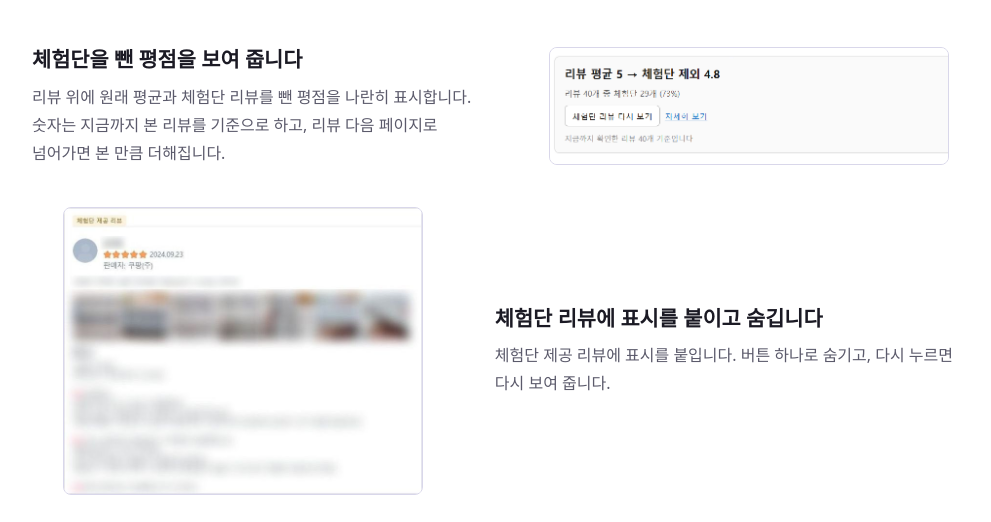
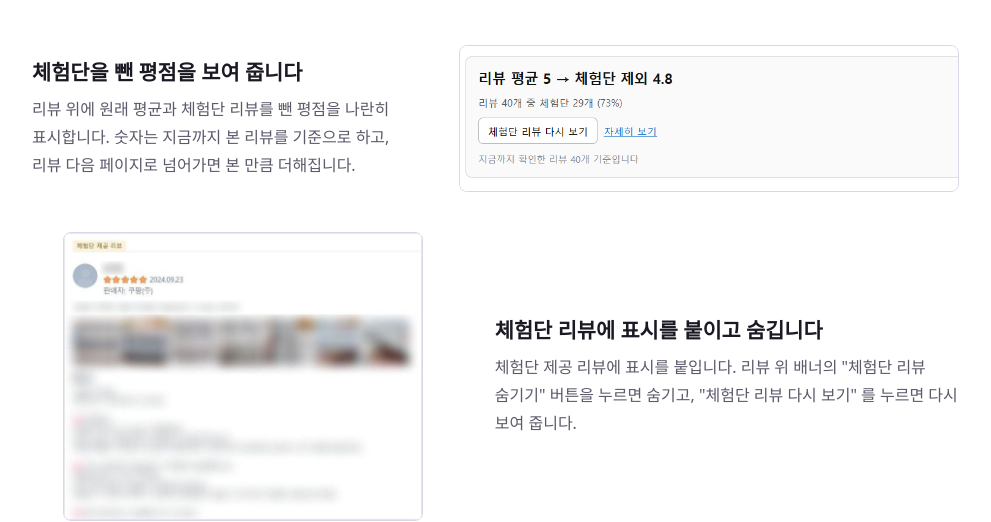
Before and after one commit to jiwon026/coupang-review-filter, a browser extension: page site/public/index.html in a window 1280 px wide. Shown: the part 315-837 px from the top of the page, without its empty margins (144-1135 px from the left). Drawn offline with Linux system fonts and the light colour scheme; files whose address does not match are found by name.

Commit message:
fix: 랜딩 배너 사진 폭과 숨기기 버튼 이름 안내

```diff
--- a/site/public/index.html
+++ b/site/public/index.html
@@ -39,7 +39,7 @@
     </div>
 
     <section id="demo" class="rows">
-      <div class="row">
+      <div class="row row-wide-shot">
         <div class="row-text">
           <h2>체험단을 뺀 평점을 보여 줍니다</h2>
           <p>리뷰 위에 원래 평균과 체험단 리뷰를 뺀 평점을 나란히 표시합니다. 숫자는 지금까지 본 리뷰를 기준으로 하고, 리뷰 다음 페이지로 넘어가면 본 만큼 더해집니다.</p>
@@ -51,7 +51,7 @@
       <div class="row flip">
         <div class="row-text">
           <h2>체험단 리뷰에 표시를 붙이고 숨깁니다</h2>
-          <p>체험단 제공 리뷰에 표시를 붙입니다. 버튼 하나로 숨기고, 다시 누르면 다시 보여 줍니다.</p>
+          <p>체험단 제공 리뷰에 표시를 붙입니다. 리뷰 위 배너의 "체험단 리뷰 숨기기" 버튼을 누르면 숨기고, "체험단 리뷰 다시 보기" 를 누르면 다시 보여 줍니다.</p>
         </div>
         <div class="shot shot-badge">
           <img src="/img/badge.jpg" width="738" height="591" alt="체험단 제공 리뷰에 표시가 붙은 쿠팡 리뷰 화면" loading="lazy">
--- a/site/public/style.css
+++ b/site/public/style.css
@@ -456,12 +456,17 @@ body.landing section h2 {
     grid-template-columns: minmax(0, 1fr) minmax(0, 1.1fr);
   }
 
+  /* 배너 사진은 500px 까지 그린다. main 안쪽 폭 928px 에서 칸 사이 40px 을 빼고 1 대 1.3 으로 나누면 사진 칸이 약 502px 이다 */
+  .row.row-wide-shot {
+    grid-template-columns: minmax(0, 1fr) minmax(0, 1.3fr);
+  }
+
   .row.flip .shot {
     order: -1;
   }
 
   .shot-banner img {
-    max-width: 400px;
+    max-width: 500px;
   }
 
   .shot-badge img {
```
Also changed, not shown: tests/site-pages.test.js (+30 -3 lines).
